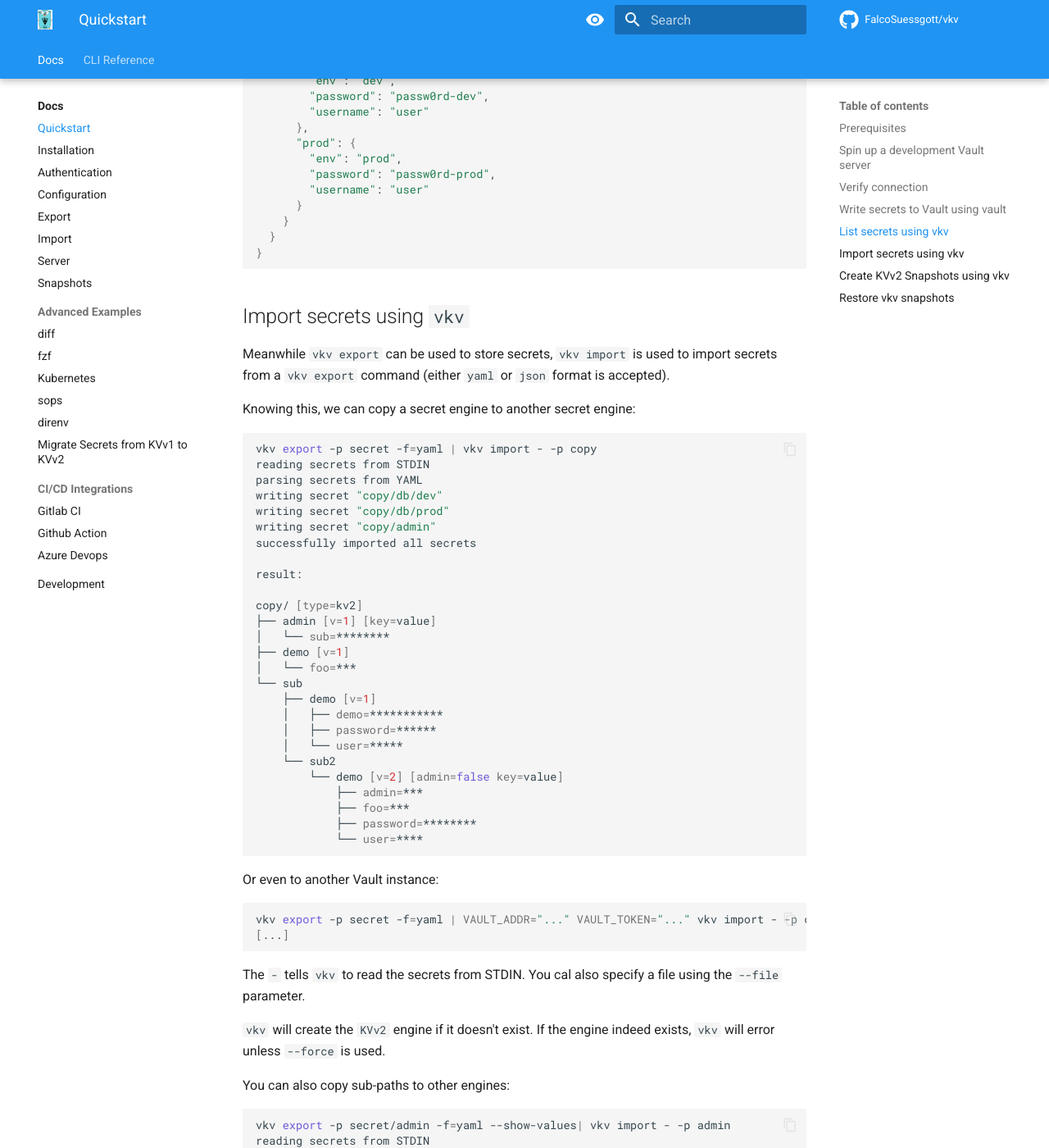
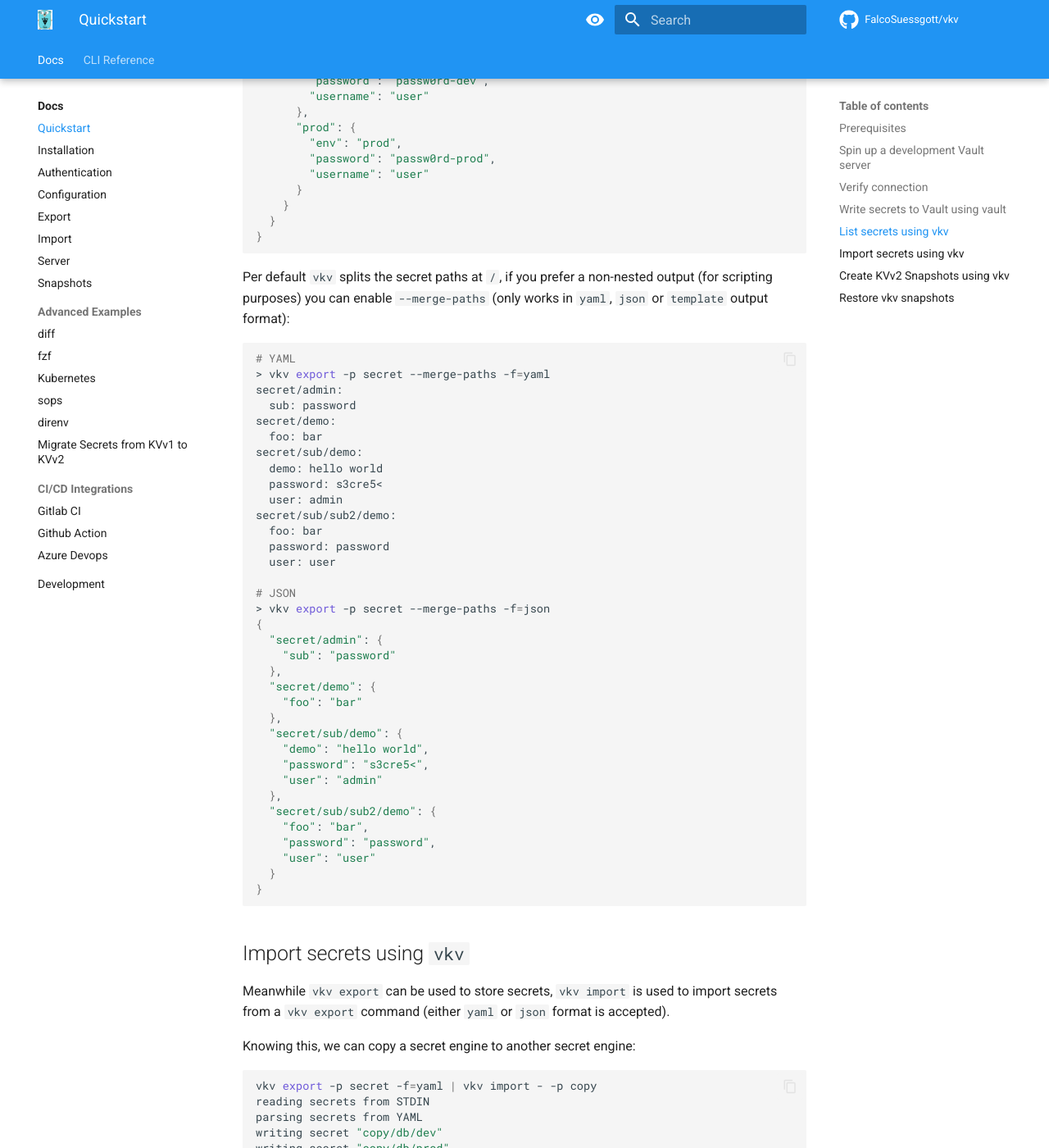
Before and after one commit to FalcoSuessgott/vkv, an MkDocs documentation site: the page built from docs/quickstart.md, in a window 1280 px wide and 1400 px high, scrolled down 4485 px. Shown: the whole window at 82% size. Built offline with MkDocs 1.6.1 and Material for MkDocs 9.7.7, drawn with Linux system fonts in a browser that asks for light colours; comment, search, counter and statistics services are not loaded; some of the changed text lies outside the part shown.

Commit message:
feat(merge-paths): add merge-paths CLI arg

````diff
--- a/docs/quickstart.md
+++ b/docs/quickstart.md
@@ -27,7 +27,7 @@ Once you have exported the required environment variables, you can verify your c
 ```bash
 export VAULT_ADDR="http://127.0.0.1:8200"
 export VAULT_TOKEN="root"
-vault status
+> vault status
 Key             Value
 ---             -----
 Seal Type       shamir
@@ -63,7 +63,7 @@ vault kv put -mount=secret db/dev env=dev username=user password=passw0rd-dev
 We can now use `vkv` to list all of our secrets recursively:
 
 ```bash
-vkv export --path secret
+> vkv export --path secret
 secret/ [desc=key/value secret storage] [type=kv2]
 ├── admin [v=1] [key=value]
 │   └── sub=********
@@ -189,7 +188,7 @@ export username='user'
 Most of these formats, offer various commandline flags, such as `--show-secrets`, `--only-paths`, `--only-keys`, `--max-value-length` to modify the output. These flags can also be set through environment variables:
 
 ```bash
-VKV_EXPORT_FORMAT=JSON VKV_EXPORT_SHOW_VALUES=true vkv export -p secret
+> VKV_EXPORT_FORMAT=JSON VKV_EXPORT_SHOW_VALUES=true vkv export -p secret
 {
   "secret/": {
     "admin": {
@@ -208,6 +207,46 @@ VKV_EXPORT_FORMAT=JSON VKV_EXPORT_SHOW_VALUES=true vkv export -p secret
         "username": "user"
       }
     }
+  }
+}
+```
+
+Per default `vkv` splits the secret paths at `/`, if you prefer a non-nested output (for scripting purposes) you can enable `--merge-paths` (only works in `yaml`, `json` or `template` output format):
+
+```bash
+# YAML
+> vkv export -p secret --merge-paths -f=yaml
+secret/admin:
+  sub: password
+secret/demo:
+  foo: bar
+secret/sub/demo:
+  demo: hello world
+  password: s3cre5<
+  user: admin
+secret/sub/sub2/demo:
+  foo: bar
+  password: password
+  user: user
+
+# JSON
+> vkv export -p secret --merge-paths -f=json
+{
+  "secret/admin": {
+    "sub": "password"
+  },
+  "secret/demo": {
+    "foo": "bar"
+  },
+  "secret/sub/demo": {
+    "demo": "hello world",
+    "password": "s3cre5<",
+    "user": "admin"
+  },
+  "secret/sub/sub2/demo": {
+    "foo": "bar",
+    "password": "password",
+    "user": "user"
   }
 }
 ```
````
Also changed, not shown: other parts of docs/quickstart.md (+0 -1 lines), docs/authentication.md (line endings or trailing spaces), 5 other files.
